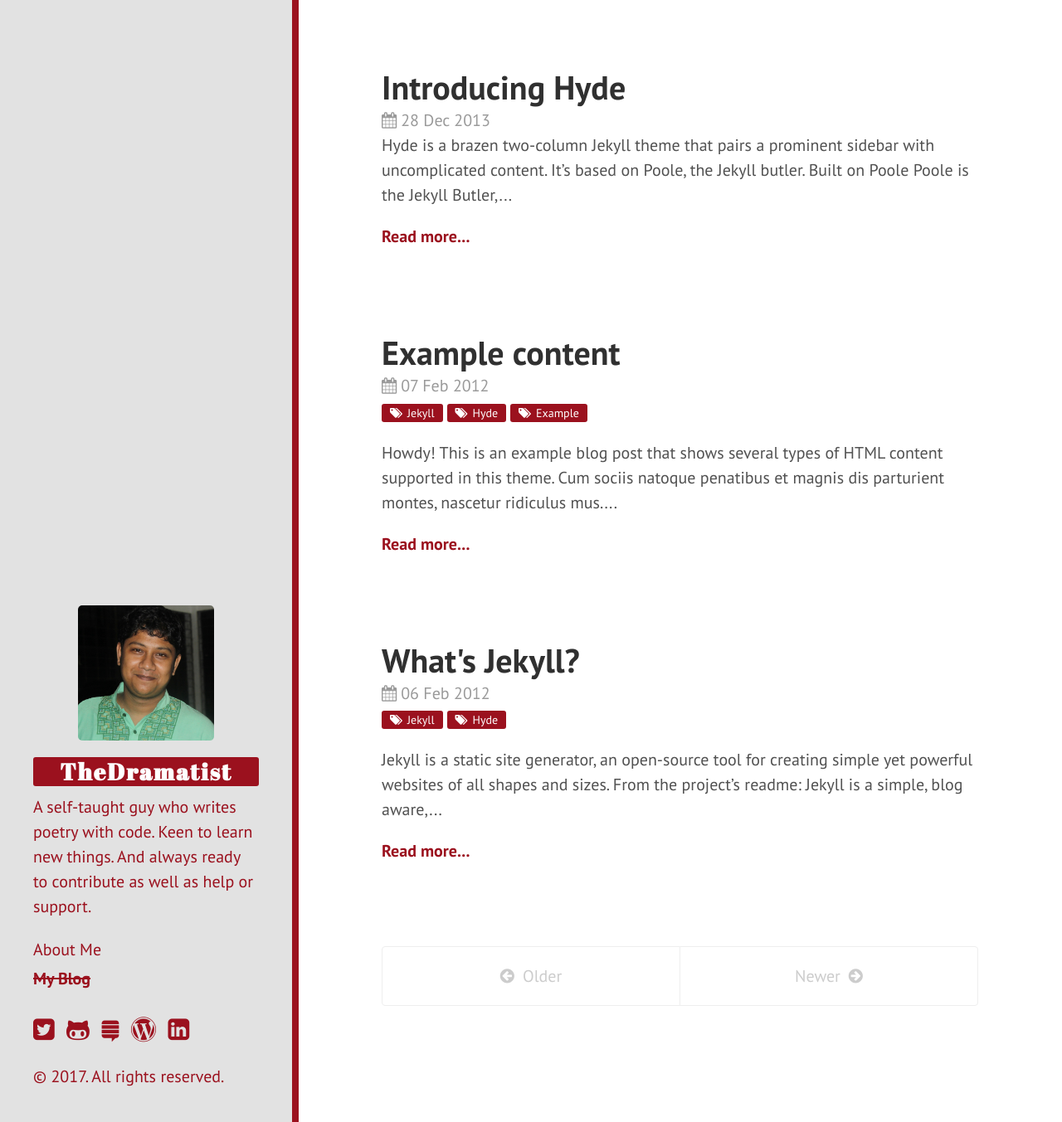
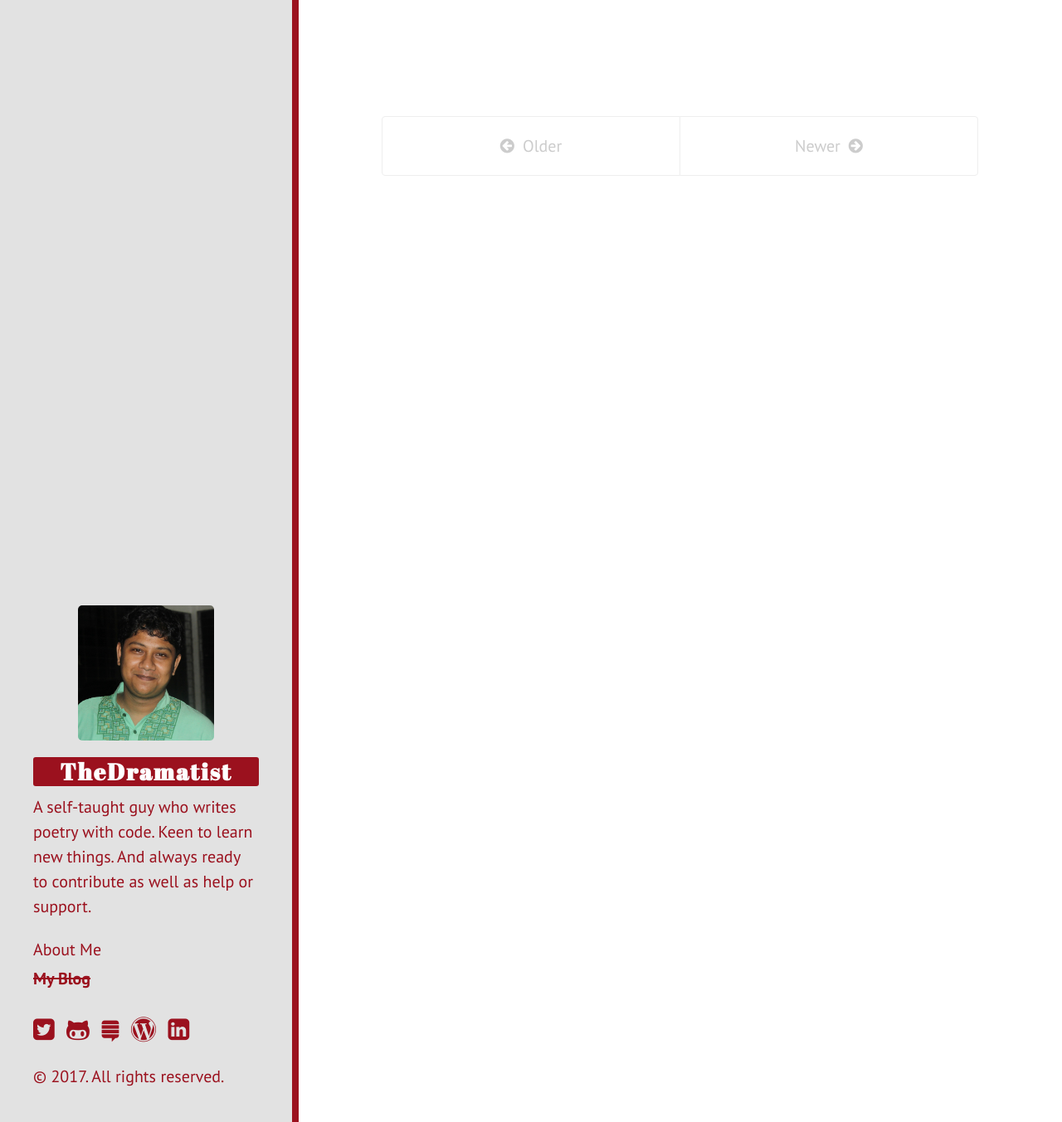
Before and after one commit to khanrn/codemascot.github.io, a Jekyll site: the page built from blog/index.html, in a window 1280 px wide and 1353 px high. Shown: the whole window at 83% size. Built offline with Jekyll 4.4.1, drawn with Linux system fonts in a browser that asks for light colours; Markdown is read by kramdown in place of the engine named in the settings; the list of posts is cut into pages by our own code.

Commit message:
Demo posts removed

```diff
--- a/_posts/2012-02-06-whats-jekyll.md
+++ /dev/null
@@ -1,13 +0,0 @@
----
-layout: post
-title: What's Jekyll?
-categories: Jekyll Hyde
----
-
-[Jekyll](http://jekyllrb.com) is a static site generator, an open-source tool for creating simple yet powerful websites of all shapes and sizes. From [the project's readme](https://github.com/mojombo/jekyll/blob/master/README.markdown):
-
-  > Jekyll is a simple, blog aware, static site generator. It takes a template directory [...] and spits out a complete, static website suitable for serving with Apache or your favorite web server. This is also the engine behind GitHub Pages, which you can use to host your project’s page or blog right here from GitHub.
-
-It's an immensely useful tool and one we encourage you to use here with Hyde.
-
-Find out more by [visiting the project on GitHub](https://github.com/mojombo/jekyll).
--- a/_posts/2012-02-07-example-content.md
+++ /dev/null
@@ -1,139 +0,0 @@
----
-layout: post
-title: Example content
-categories: Jekyll Hyde Example
----
-
-
-<div class="message">
-  Howdy! This is an example blog post that shows several types of HTML content supported in this theme.
-</div>
-
-Cum sociis natoque penatibus et magnis <a href="#">dis parturient montes</a>, nascetur ridiculus mus. *Aenean eu leo quam.* Pellentesque ornare sem lacinia quam venenatis vestibulum. Sed posuere consectetur est at lobortis. Cras mattis consectetur purus sit amet fermentum.
-
-> Curabitur blandit tempus porttitor. Nullam quis risus eget urna mollis ornare vel eu leo. Nullam id dolor id nibh ultricies vehicula ut id elit.
-
-Etiam porta **sem malesuada magna** mollis euismod. Cras mattis consectetur purus sit amet fermentum. Aenean lacinia bibendum nulla sed consectetur.
-
-## Inline HTML elements
-
-HTML defines a long list of available inline tags, a complete list of which can be found on the [Mozilla Developer Network](https://developer.mozilla.org/en-US/docs/Web/HTML/Element).
-
-- **To bold text**, use `<strong>`.
-- *To italicize text*, use `<em>`.
-- Abbreviations, like <abbr title="HyperText Markup Langage">HTML</abbr> should use `<abbr>`, with an optional `title` attribute for the full phrase.
-- Citations, like <cite>&mdash; Mark otto</cite>, should use `<cite>`.
-- <del>Deleted</del> text should use `<del>` and <ins>inserted</ins> text should use `<ins>`.
-- Superscript <sup>text</sup> uses `<sup>` and subscript <sub>text</sub> uses `<sub>`.
-
-Most of these elements are styled by browsers with few modifications on our part.
-
-## Heading
-
-Vivamus sagittis lacus vel augue rutrum faucibus dolor auctor. Duis mollis, est non commodo luctus, nisi erat porttitor ligula, eget lacinia odio sem nec elit. Morbi leo risus, porta ac consectetur ac, vestibulum at eros.
-
-### Code
-
-Cum sociis natoque penatibus et magnis dis `code element` montes, nascetur ridiculus mus.
-
-{% highlight js %}
-// Example can be run directly in your JavaScript console
-
-// Create a function that takes two arguments and returns the sum of those arguments
-var adder = new Function("a", "b", "return a + b");
-
-// Call the function
-adder(2, 6);
-// > 8
-{% endhighlight %}
-
-Aenean lacinia bibendum nulla sed consectetur. Etiam porta sem malesuada magna mollis euismod. Fusce dapibus, tellus ac cursus commodo, tortor mauris condimentum nibh, ut fermentum massa.
-
-### Gists via GitHub Pages
-
-Vestibulum id ligula porta felis euismod semper. Nullam quis risus eget urna mollis ornare vel eu leo. Donec sed odio dui.
-
-{% gist 5555251 gist.md %}
-
-Aenean eu leo quam. Pellentesque ornare sem lacinia quam venenatis vestibulum. Nullam quis risus eget urna mollis ornare vel eu leo. Cum sociis natoque penatibus et magnis dis parturient montes, nascetur ridiculus mus. Donec sed odio dui. Vestibulum id ligula porta felis euismod semper.
-
-### Lists
-
-Cum sociis natoque penatibus et magnis dis parturient montes, nascetur ridiculus mus. Aenean lacinia bibendum nulla sed consectetur. Etiam porta sem malesuada magna mollis euismod. Fusce dapibus, tellus ac cursus commodo, tortor mauris condimentum nibh, ut fermentum massa justo sit amet risus.
-
-* Praesent commodo cursus magna, vel scelerisque nisl consectetur et.
-* Donec id elit non mi porta gravida at eget metus.
-* Nulla vitae elit libero, a pharetra augue.
-
-Donec ullamcorper nulla non metus auctor fringilla. Nulla vitae elit libero, a pharetra augue.
-
-1. Vestibulum id ligula porta felis euismod semper.
-2. Cum sociis natoque penatibus et magnis dis parturient montes, nascetur ridiculus mus.
-3. Maecenas sed diam eget risus varius blandit sit amet non magna.
-
-Cras mattis consectetur purus sit amet fermentum. Sed posuere consectetur est at lobortis.
-
-<dl>
-  <dt>HyperText Markup Language (HTML)</dt>
-  <dd>The language used to describe and define the content of a Web page</dd>
-
-  <dt>Cascading Style Sheets (CSS)</dt>
-  <dd>Used to describe the appearance of Web content</dd>
-
-  <dt>JavaScript (JS)</dt>
-  <dd>The programming language used to build advanced Web sites and applications</dd>
-</dl>
-
-Integer posuere erat a ante venenatis dapibus posuere velit aliquet. Morbi leo risus, porta ac consectetur ac, vestibulum at eros. Nullam quis risus eget urna mollis ornare vel eu leo.
-
-### Images
-
-Quisque consequat sapien eget quam rhoncus, sit amet laoreet diam tempus. Aliquam aliquam metus erat, a pulvinar turpis suscipit at.
-
-![placeholder](http://placehold.it/800x400 "Large example image")
-![placeholder](http://placehold.it/400x200 "Medium example image")
-![placeholder](http://placehold.it/200x200 "Small example image")
-
-### Tables
-
-Aenean lacinia bibendum nulla sed consectetur. Lorem ipsum dolor sit amet, consectetur adipiscing elit.
-
-<table>
-  <thead>
-    <tr>
-      <th>Name</th>
-      <th>Upvotes</th>
-      <th>Downvotes</th>
-    </tr>
-  </thead>
-  <tfoot>
-    <tr>
-      <td>Totals</td>
-      <td>21</td>
-      <td>23</td>
-    </tr>
-  </tfoot>
-  <tbody>
-    <tr>
-      <td>Alice</td>
-      <td>10</td>
-      <td>11</td>
-    </tr>
-    <tr>
-      <td>Bob</td>
-      <td>4</td>
-      <td>3</td>
-    </tr>
-    <tr>
-      <td>Charlie</td>
-      <td>7</td>
-      <td>9</td>
-    </tr>
-  </tbody>
-</table>
-
-Nullam id dolor id nibh ultricies vehicula ut id elit. Sed posuere consectetur est at lobortis. Nullam quis risus eget urna mollis ornare vel eu leo.
-
------
-
-Want to see something else added? <a href="https://github.com/poole/poole/issues/new">Open an issue.</a>
--- a/_posts/2013-12-28-introducing-hyde.md
+++ /dev/null
@@ -1,37 +0,0 @@
----
-layout: post
-title: Introducing Hyde
----
-
-Hyde is a brazen two-column [Jekyll](http://jekyllrb.com) theme that pairs a prominent sidebar with uncomplicated content. It's based on [Poole](http://getpoole.com), the Jekyll butler.
-
-### Built on Poole
-
-Poole is the Jekyll Butler, serving as an upstanding and effective foundation for Jekyll themes by [@mdo](https://twitter.com/mdo). Poole, and every theme built on it (like Hyde here) includes the following:
-
-* Complete Jekyll setup included (layouts, config, [404](/404), [RSS feed](/atom.xml), posts, and [example page](/about))
-* Mobile friendly design and development
-* Easily scalable text and component sizing with `rem` units in the CSS
-* Support for a wide gamut of HTML elements
-* Related posts (time-based, because Jekyll) below each post
-* Syntax highlighting, courtesy Pygments (the Python-based code snippet highlighter)
-
-### Hyde features
-
-In addition to the features of Poole, Hyde adds the following:
-
-* Sidebar includes support for textual modules and a dynamically generated navigation with active link support
-* Two orientations for content and sidebar, default (left sidebar) and [reverse](https://github.com/poole/hyde#reverse-layout) (right sidebar), available via `<body>` classes
-* [Eight optional color schemes](https://github.com/poole/hyde#themes), available via `<body>` classes
-
-[Head to the readme](https://github.com/poole/hyde#readme) to learn more.
-
-### Browser support
-
-Hyde is by preference a forward-thinking project. In addition to the latest versions of Chrome, Safari (mobile and desktop), and Firefox, it is only compatible with Internet Explorer 9 and above.
-
-### Download
-
-Hyde is developed on and hosted with GitHub. Head to the <a href="https://github.com/poole/hyde">GitHub repository</a> for downloads, bug reports, and features requests.
-
-Thanks!
--- a/blog/index.html
+++ b/blog/index.html
@@ -6,7 +6,7 @@
 
 <div class="posts">
   {% if paginator.posts == null %}
-    <h1>Blog posts are coming soon.</h1>
+    <h1>Posts are coming soon.</h1>
   {% else %}
     {% for post in paginator.posts %}
     <div class="post">
```
